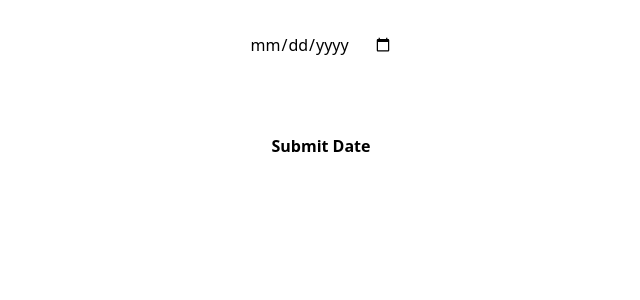
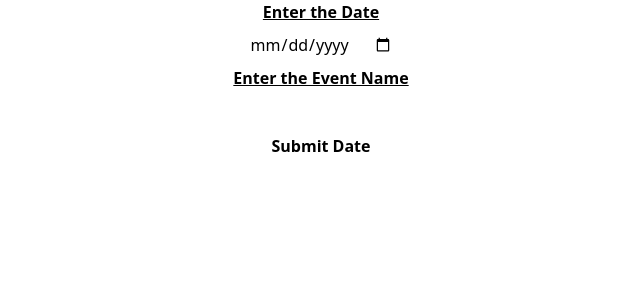
Before and after one commit to NoumanAMalik/Notion-Countdown, a Next.js app: page / in a window 1280 px wide. Shown: the top 300 px of the page, without its empty margins (319-959 px from the left). Built offline with nearby package versions, Linux system fonts and the light colour scheme.

Commit message:
Fixed colors for main page

```diff
--- a/app/page.tsx
+++ b/app/page.tsx
@@ -1,7 +1,6 @@
 "use client";
 
-import Head from "next/head";
-import { ChangeEvent, useState } from "react";
+import { useState } from "react";
 import { useRouter } from "next/navigation";
 
 export default function Home() {
@@ -21,26 +20,18 @@ export default function Home() {
             console.log(newRoute);
             return newRoute;
         });
-
-        // const route =
-        //     (document.getElementById("date") as HTMLInputElement)?.value +
-        //     "--" +
-        //     (document.getElementById("occasion") as HTMLInputElement)?.value;
-        // router.push("/date/[countdown]", `/date/${route}`);
     };
 
     return (
         <div className="flex flex-col items-center justify-center bg-transparent space-y-2">
-            <p className="underline font-bold text-white">Enter the Date</p>
+            <p className="underline font-bold">Enter the Date</p>
             <input
                 className="bg-white rounded"
                 type="date"
                 id="date"
                 onChange={updateRoute}
             />
-            <p className="underline font-bold text-white">
-                Enter the Event Name
-            </p>
+            <p className="underline font-bold">Enter the Event Name</p>
             <input
                 className="bg-white rounded"
                 type="text"
@@ -51,7 +42,6 @@ export default function Home() {
                 className="bg-white rounded font-bold p-1 cursor-pointer"
                 onClick={(e) => {
                     r.push(`/date/${route}`);
-                    // r.push(`/date/${route}`);
                 }}
             >
                 Submit Date
```
